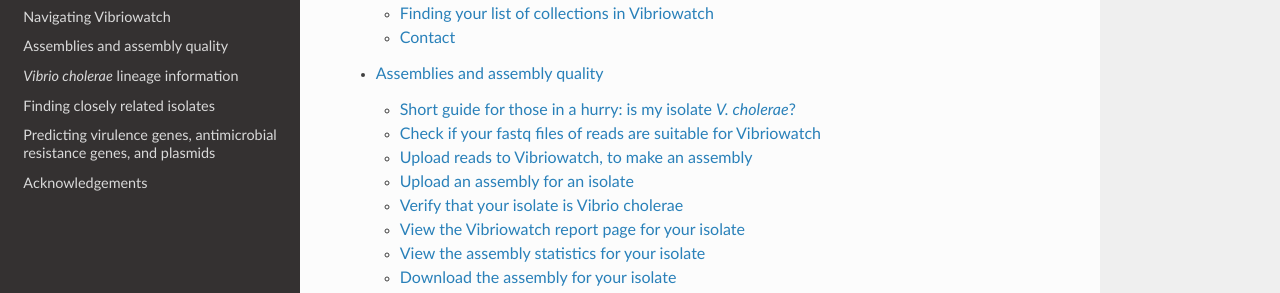
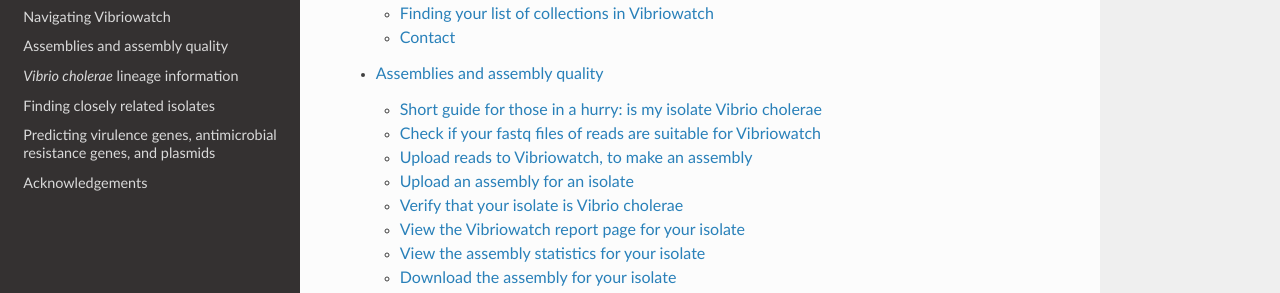
Before and after one commit to avrilcoghlan/vibriowatch, a Sphinx documentation site: the page built from docs/source/index.rst, in a window 1280 px wide and 900 px high, scrolled down 1324 px. Shown: the part 158-451 px from the top of the window. Built offline with Sphinx 7.4.7 and the Read the Docs theme 2.0.0, drawn with Linux system fonts in a browser that asks for light colours.

Commit message:
Update assemblies.rst
Add section on quick guide

```diff
--- a/docs/source/assemblies.rst
+++ b/docs/source/assemblies.rst
@@ -3,7 +3,7 @@
 
 This section will cover:
 
-* `Short guide for those in a hurry: is my isolate *V. cholerae*?`_.
+* `Short guide for those in a hurry: is my isolate Vibrio cholerae`_.
 * `Check if your fastq files of reads are suitable for Vibriowatch`_.
 * `Upload reads to Vibriowatch, to make an assembly`_.
 * `Upload an assembly for an isolate`_.
@@ -13,8 +13,8 @@
 * `Download the assembly for your isolate`_.
 * `Run CheckM to check if the assembly for your isolated is contaminated`_.
 
-Short guide for those in a hurry: is my isolate *V. cholerae*?
---------------------------------------------------------------
+Short guide for those in a hurry: is my isolate Vibrio cholerae
+---------------------------------------------------------------
 
 Bla bla.
 
```
